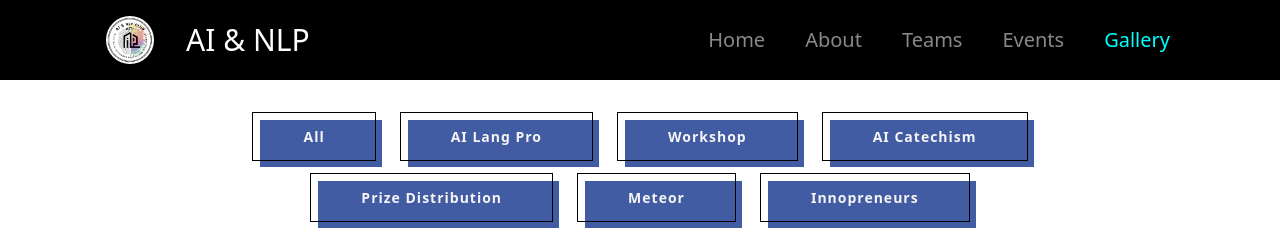
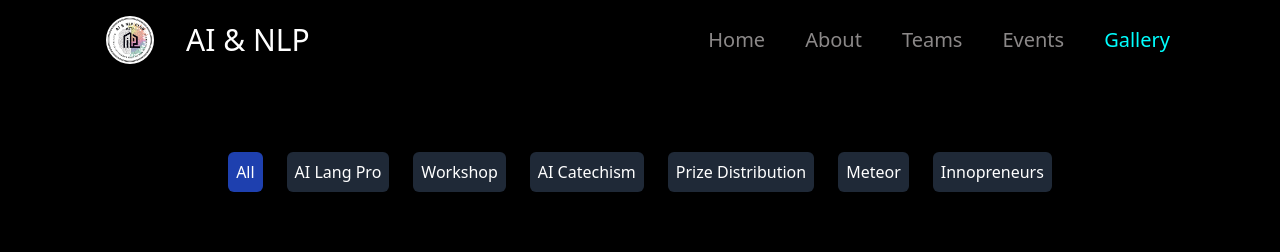
Before and after one commit to AI-NLP-Club-NIT-Trichy/AI-NLP-NITT, a React (Vite) app: page /gallery in a window 1280 px wide. Shown: the top 252 px of the page. Built offline with nearby package versions, Linux system fonts and the light colour scheme.

Commit message:
changed position of  position in profile card

```diff
--- a/src/components/Carousel/Carousel.jsx
+++ b/src/components/Carousel/Carousel.jsx
@@ -17,14 +17,15 @@ const elements = [
     src: "/images/gallery/ai_lang_pro_2024/14.jpeg",
     descripton: "AI Lang Pro 24 3rd Prize",
   },
-
 ];
 
 const carouselElements = elements.map((element) => {
   return (
     <div>
       <img src={element.src} className="sm:h-[65vh] w-full object-cover" />
-      <p className="h-[30%] sm:text-[1rem] text-white mt-2">{element.descripton}</p>
+      <p className="h-[30%] sm:text-[1rem] text-white mt-2">
+        {element.descripton}
+      </p>
     </div>
   );
 });
--- a/src/components/Events.jsx
+++ b/src/components/Events.jsx
@@ -2,11 +2,10 @@ export default function Events() {
   const clubEvents = [
     {
       title: "AI Lang Pro 2024",
-      description:`AI Lang Pro 2024 is more than just a hackathon; it's a convergence point for aspiring AI enthusiasts and seasoned ML practitioners to explore the cutting-edge of technology. Participants will encounter an intriguing problem statement that will challenge them to craft AI/ML/DL models capable of predicting relationships between entities within provided sentences.
+      description: `AI Lang Pro 2024 is more than just a hackathon; it's a convergence point for aspiring AI enthusiasts and seasoned ML practitioners to explore the cutting-edge of technology. Participants will encounter an intriguing problem statement that will challenge them to craft AI/ML/DL models capable of predicting relationships between entities within provided sentences.
 
       Financial Relation Prediction:
-      In this challenge, participants will undertake the task of constructing predictive models with the ability to discern the relationship between two designated entities within a given sentence.`
-      ,
+      In this challenge, participants will undertake the task of constructing predictive models with the ability to discern the relationship between two designated entities within a given sentence.`,
       image: "../images/events/ailangpro24.jpeg",
     },
     {
--- a/src/components/Footer.jsx
+++ b/src/components/Footer.jsx
@@ -1,22 +1,25 @@
-
-
 const Footer = () => {
   return (
-    <div className='min-h-[90px] flex  justify-around items-center bg-black text-white '>
-        <div className='  flex justify-center items-center  '>
-            <img className='h-[2rem] sm:h-[3rem] mx-4  rounded-[100%] ' src="images/club-logo.jpg"/>
+    <div className="min-h-[90px] flex  justify-around items-center bg-black text-white ">
+      <div className="  flex justify-center items-center  ">
+        <img
+          className="h-[2rem] sm:h-[3rem] mx-4  rounded-[100%] "
+          src="images/club-logo.jpg"
+        />
+      </div>
+      <div className="flex flex-col items-center justify-center">
+        <p className="text-[15px] sm:text-[1rem] text-center pt-2">
+          Made With ❤️ by AI & NLP NITT
+        </p>
+      </div>
+      <div className="  flex justify-center items-center  ">
+        <img
+          className="h-[2rem] sm:h-[3rem]  rounded-[100%] "
+          src="images/clg-logo.jpeg"
+        />
+      </div>
+    </div>
+  );
+};
 
-        </div>
-        <div className='flex flex-col items-center justify-center'>
-            <p className='text-[15px] sm:text-[1rem] text-center pt-2'>Made With ❤️ by AI & NLP NITT</p>
-        </div>
-        <div className='  flex justify-center items-center  '>
-
-            <img className='h-[2rem] sm:h-[3rem]  rounded-[100%] ' src="images/clg-logo.jpeg"/>
-        </div>
-
-    </div>
-  )
-}
-
-export default Footer
+export default Footer;
--- a/src/components/Gallery.jsx
+++ b/src/components/Gallery.jsx
@@ -1,10 +1,11 @@
+/* eslint-disable react/prop-types */
 import React, { useEffect, useState } from "react";
 import Lightbox from "yet-another-react-lightbox";
 import "yet-another-react-lightbox/styles.css";
 import Counter from "yet-another-react-lightbox/plugins/counter";
 import "yet-another-react-lightbox/plugins/counter.css";
 import Zoom from "yet-another-react-lightbox/plugins/zoom";
-import ModernButton from "./modernButton/ModernButton";
+// import ModernButton from "./modernButton/ModernButton"; previously used can be removed
 
 import imageList from "../../public/images_data.js";
 
@@ -32,11 +33,12 @@ const Gallery = () => {
   };
 
   return (
-    <div className=" w-[min(1100px,100%)] m-auto bg-blue">
+    <div className="bg-black w-full h-full">
+      <div className="w-[min(1200px,100%)] text-white  m-auto p-10 flex flex-col justify-center items-center">
         {/* Filters List  */}
         <div className=" m-8 flex flex-row gap-y-3 gap-x-6 justify-center flex-wrap">
           {filters.map((filter, index) => (
-          <ModernButton
+            <Tag
               key={index}
               filter={filter}
               filterImages={filterImages}
@@ -77,26 +79,26 @@ const Gallery = () => {
           slides={filteredImageList.map((item) => ({ src: item.path }))}
         />
       </div>
+    </div>
   );
 };
 
 export default Gallery;
 
-//Previously used inplace of modernButton
-// const Tag = ({ filter, filterImages, activeFilter, setActiveFilter }) => {
-//   return (
-//     <div
-//       className={
-//         filter == activeFilter
-//           ? "bg-blue-800 text-white rounded-md p-2 cursor-pointer"
-//           : "bg-gray-800 text-white rounded-md p-2 cursor-pointer"
-//       }
-//       onClick={() => {
-//         filterImages(filter);
-//         setActiveFilter(filter);
-//       }}
-//     >
-//       {filter}
-//     </div>
-//   );
-// };
+const Tag = ({ filter, filterImages, activeFilter, setActiveFilter }) => {
+  return (
+    <div
+      className={
+        filter == activeFilter
+          ? "bg-blue-800 text-white rounded-md p-2 cursor-pointer"
+          : "bg-gray-800 text-white rounded-md p-2 cursor-pointer"
+      }
+      onClick={() => {
+        filterImages(filter);
+        setActiveFilter(filter);
+      }}
+    >
+      {filter}
+    </div>
+  );
+};
--- a/src/components/Home.jsx
+++ b/src/components/Home.jsx
@@ -5,12 +5,10 @@ const Home = () => {
   return (
     <div
       style={{
-        backgroundImage:
-          'url(/images/Helix_bg.jpg)',
+        backgroundImage: "url(/images/Helix_bg.jpg)",
         backgroundRepeat: "no-repeat",
         backgroundSize: "cover",
         backgroundPosition: "center",
-
       }}
       className="relative w-full h-[calc(100vh-80px-67.2px)]  sm:h-[calc(100vh-80px-90px)] overflow-hidden bg-black"
     >
--- a/src/components/ProfileCard.jsx
+++ b/src/components/ProfileCard.jsx
@@ -1,3 +1,4 @@
+/* eslint-disable react/prop-types */
 import { FaLinkedin } from "react-icons/fa";
 import clsx from "classnames";
 
@@ -5,6 +6,7 @@ const ProfileCard = ({ details }) => {
   const { name, position, batch, linkedin, imagePath } = details;
 
   return (
+    <div className="flex  flex-col  bg-gray-800 rounded-xl">
       <div className="group relative w-60 rounded-xl  hover:scale-105 overflow-hidden hover:duration-300 shadow-lg group:">
         <img className="w-full" src={imagePath} alt={`${name}'s profile`} />
 
@@ -22,10 +24,11 @@ const ProfileCard = ({ details }) => {
             </a>
           )}
           <h2 className="text-2xl text-center bold font-semibold">{name}</h2>
+        </div>
+      </div>
       {position != "Member" && (
-          <h2 className="text-md  -translate-y-2 text-center">{position}</h2>
+        <h2 className="text-md p-1 text-white  text-center">{position}</h2>
       )}
-      </div>
     </div>
   );
 };
```
Lines whose indentation alone changed are shown as unchanged.
